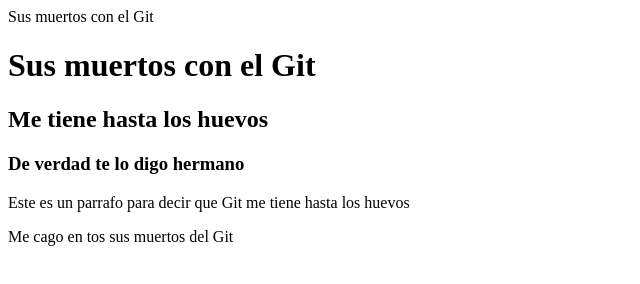
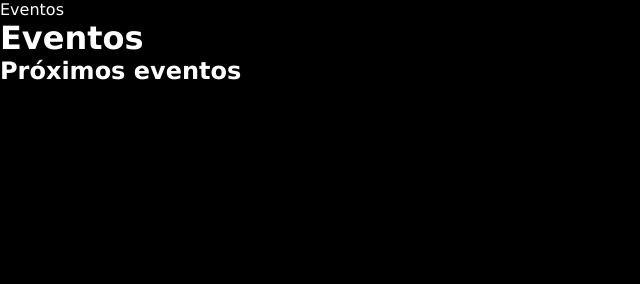
Before and after one commit to Endika7593/proyectoapissemana3, a plain HTML site: page index.html in a window 1280 px wide. Shown: the whole page, without its empty margins (0-640 px from the left). Drawn offline with Linux system fonts and the light colour scheme.

Commit message:
credo el html

```diff
--- a/index.html
+++ b/index.html
@@ -4,15 +4,19 @@
     <meta charset="UTF-8">
     <meta http-equiv="X-UA-Compatible" content="IE=edge">
     <meta name="viewport" content="width=device-width, initial-scale=1.0">
-    <style type="text/css" href="styles.css"></style>
-    <title>Sus muertos con el Git</title>
-    <header>Sus muertos con el Git</header>
+    <link rel="stylesheet" href="styles.css">
+    <title>Eventos</title>
+    <header>Eventos</header>
 </head>
-<h1>Sus muertos con el Git</h1>
-<h2>Me tiene hasta los huevos</h2>
-<h3>De verdad te lo digo hermano</h3>
-<p>Este es un parrafo para decir que Git me tiene hasta los huevos</p>
+
 <body>
-    <p>Me cago en tos sus muertos del Git</p>
+
+    <h1>Eventos</h1>
+    <section id="tipos-evento"></section>
+    <h2>Próximos eventos</h2>
+    <section id="eventos"></section>
+    <script type="module" src="main.js"></script>
+
 </body>
+<footer></footer>
 </html>
--- a/styles.css
+++ b/styles.css
@@ -0,0 +1,7 @@
+* {
+    margin: 0;
+    padding: 0;
+    background-color: black;
+    color: white;
+    font-family: 'Lucida Sans', 'Lucida Sans Regular', 'Lucida Grande', 'Lucida Sans Unicode', Geneva, Verdana, sans-serif;
+}
```
